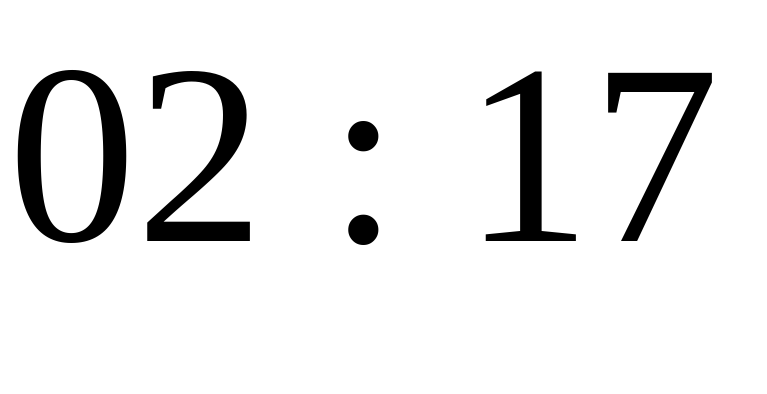
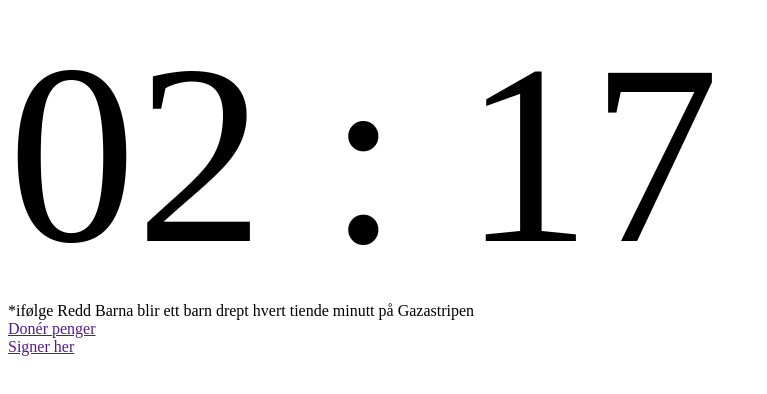
Before and after one commit to magnedavidsen/hverttiendeminutt, a plain HTML site: page index.html in a window 1280 px wide. Shown: the whole page, without its empty margins (0-767 px from the left). Drawn offline with Linux system fonts and the light colour scheme.

Commit message:
Add content

```diff
--- a/index.html
+++ b/index.html
@@ -17,6 +17,18 @@
       <div class="timer-container">
         <span class="minutes">00</span> : <span class="seconds">00</span>
       </div>
+
+      <div class="text-container">
+        <span class="text"
+          >*ifølge Redd Barna blir ett barn drept hvert tiende minutt på
+          Gazastripen</span
+        >
+      </div>
+
+      <div class="butttons-container">
+        <a href=""><div class="linkbutton">Donér penger</div></a>
+        <a href=""><div class="linkbutton">Signer her</div></a>
+      </div>
     </section>
     <script src="scripts.js"></script>
   </body>
--- a/styles.css
+++ b/styles.css
@@ -1,3 +1,3 @@
-body {
+.timer-container {
   font-size: 20vw;
 }
```
